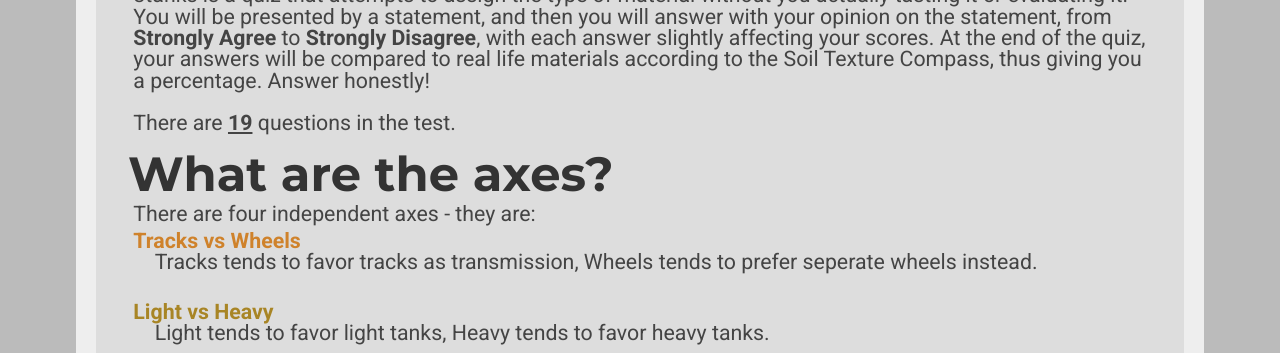
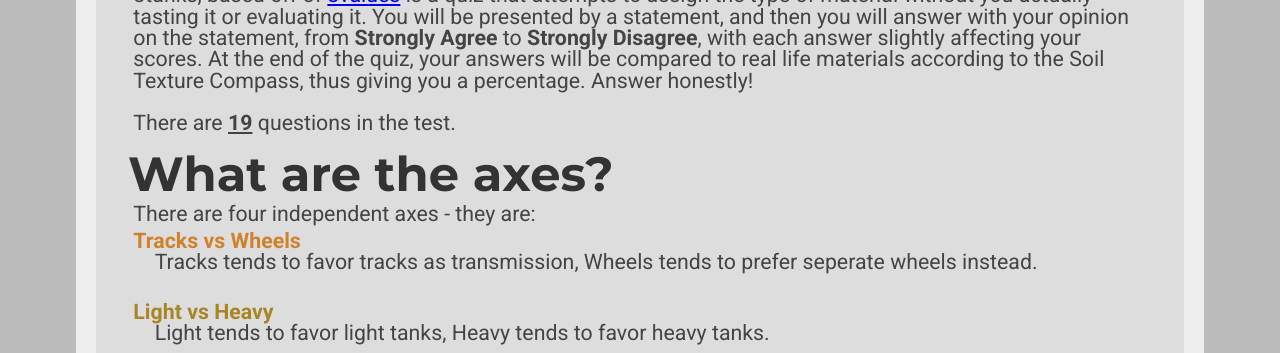
Before and after one commit to LloydSwag/8tanks.github.io, a plain HTML site: page index.html in a window 1280 px wide. Shown: the part 747-1100 px from the top of the page. Drawn offline with Linux system fonts and the light colour scheme.

Commit message:
Update index.html

```diff
--- a/index.html
+++ b/index.html
@@ -23,7 +23,7 @@
 
 
 <h2>What is 8tanks?</h2>
-    <p>8tanks is a quiz that attempts to assign the type of material without you actually tasting it or evaluating it. You will be presented by a statement, and then you will answer with your opinion on the statement, from <b>Strongly Agree</b> to <b>Strongly Disagree</b>, with each answer slightly affecting your scores. At the end of the quiz, your answers will be compared to real life materials according to the Soil Texture Compass, thus giving you a percentage. Answer honestly!<br /><br />
+<p>8tanks, based off of <a href="https://8values.github.io/">8values</a> is a quiz that attempts to assign the type of material without you actually tasting it or evaluating it. You will be presented by a statement, and then you will answer with your opinion on the statement, from <b>Strongly Agree</b> to <b>Strongly Disagree</b>, with each answer slightly affecting your scores. At the end of the quiz, your answers will be compared to real life materials according to the Soil Texture Compass, thus giving you a percentage. Answer honestly!<br /><br />
     There are <b><u><span id="numOfQuestions"></span></u></b> questions in the test.</p>
 
 <h2>What are the axes?</h2>
```
